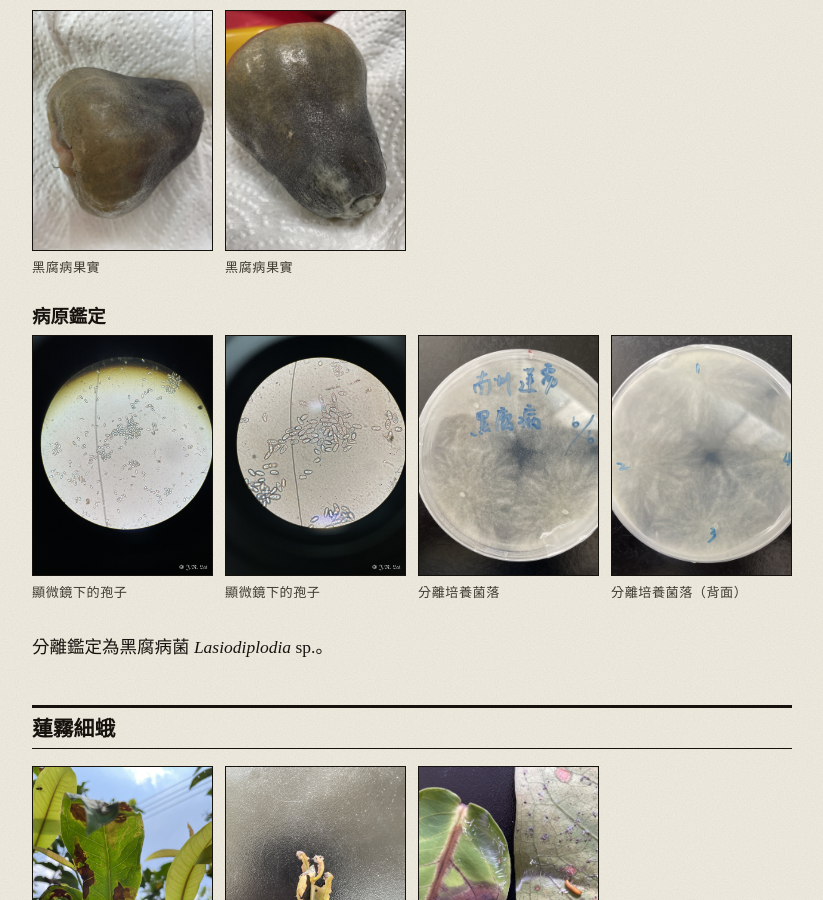
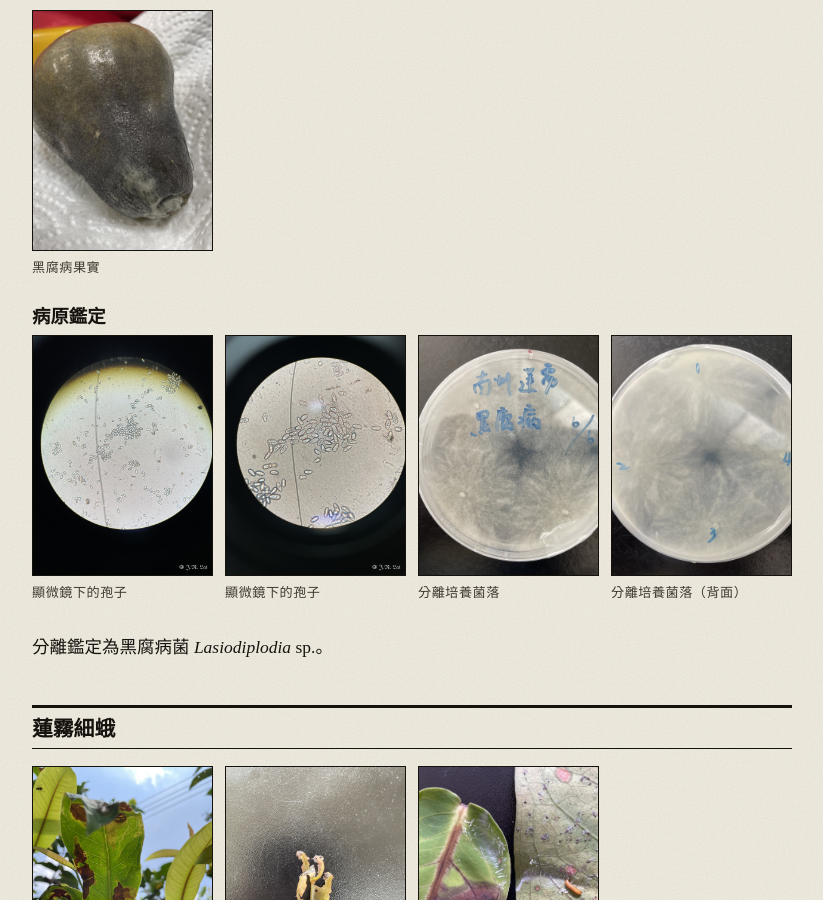
Before and after one commit to laijianren/laijianren.github.io, a Jekyll site: the page built from _cases/2023-06-02-nanzhou-wax-apple-fruit-rot.md, in a window 1280 px wide and 900 px high, scrolled down 2034 px. Shown: the whole window, without its empty margins (228-1051 px from the left). Built offline with Jekyll 4.4.1, drawn with Linux system fonts in a browser that asks for light colours; some web fonts are replaced.

Commit message:
南州蓮霧：移除一張黑腐病果實照片
Co-Authored-By: Claude Opus 5.5 (1M context) <noreply@anthropic.com>
Claude-Session: https://claude.ai/code/session_01XJGjkT6ynprrpQ61onDbZk

```diff
--- a/_cases/2023-06-02-nanzhou-wax-apple-fruit-rot.md
+++ b/_cases/2023-06-02-nanzhou-wax-apple-fruit-rot.md
@@ -32,7 +32,6 @@ cover_caption: 果腐病果實
 ## 黑腐病
 
 <div class="photo-grid">
-<figure class="photo"><img src="/assets/cases/2023-06-02-nanzhou-wax-apple/11.jpg" alt="黑褐色腐爛的蓮霧果實"><figcaption>黑腐病果實</figcaption></figure>
 <figure class="photo"><img src="/assets/cases/2023-06-02-nanzhou-wax-apple/12.jpg" alt="黑褐色腐爛的蓮霧果實"><figcaption>黑腐病果實</figcaption></figure>
 </div>
 
```
Also changed, not shown: assets/cases/2023-06-02-nanzhou-wax-apple/11.jpg (deleted).
